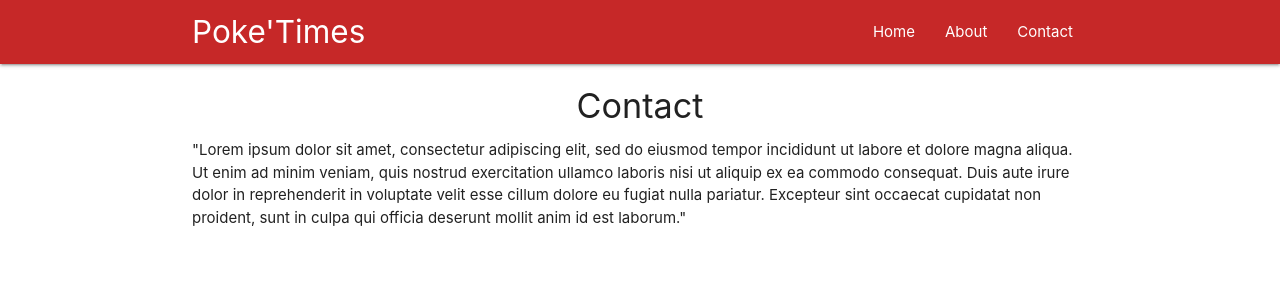
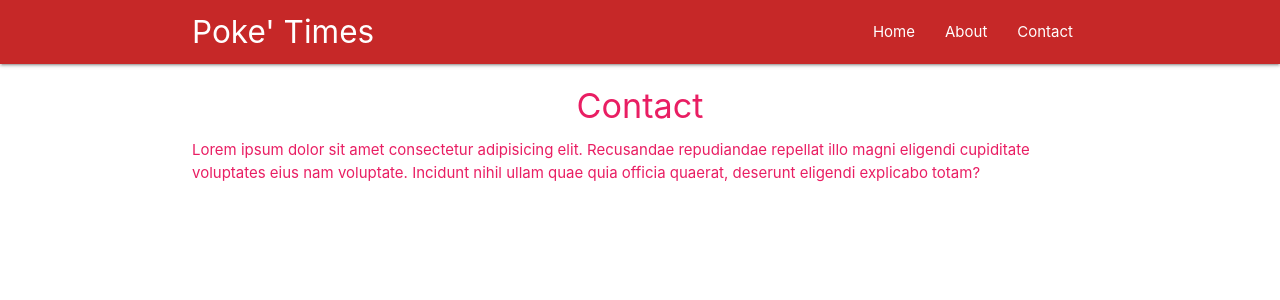
Before and after one commit to iamkiko/react-poketimes, a React (Create React App) app: page /contact in a window 1280 px wide. Shown: the top 300 px of the page. Built offline with nearby package versions, Linux system fonts and the light colour scheme.

Commit message:
created a higher order component to randomize text colour in Contact component + tidied up Navbar

```diff
--- a/src/components/About.js
+++ b/src/components/About.js
@@ -1,12 +1,14 @@
-import React from 'react';
+import React from 'react'
 
 const About = () => {
-    return (
-        <div className="container">
-            <h4 className="center">About</h4>
-            <p>"Lorem ipsum dolor sit amet, consectetur adipiscing elit, sed do eiusmod tempor incididunt ut labore et dolore magna aliqua. Ut enim ad minim veniam, quis nostrud exercitation ullamco laboris nisi ut aliquip ex ea commodo consequat. Duis aute irure dolor in reprehenderit in voluptate velit esse cillum dolore eu fugiat nulla pariatur. Excepteur sint occaecat cupidatat non proident, sunt in culpa qui officia deserunt mollit anim id est laborum."</p>
-        </div>
-    )
+  return (
+    <div>
+      <div className="container">
+        <h4 className="center">About</h4>
+        <p>Lorem ipsum dolor sit amet consectetur adipisicing elit. Recusandae repudiandae repellat illo magni eligendi cupiditate voluptates eius nam voluptate. Incidunt nihil ullam quae quia officia quaerat, deserunt eligendi explicabo totam?</p>
+      </div>
+    </div>
+  )
 }
 
 export default About
--- a/src/components/Contact.js
+++ b/src/components/Contact.js
@@ -1,12 +1,15 @@
-import React from 'react';
+import React from 'react'
+import Rainbow from '../hoc/Rainbow'
 
-const Contact = () => {
-    return (
-        <div className="container">
-            <h4 className="center">Contact</h4>
-            <p>"Lorem ipsum dolor sit amet, consectetur adipiscing elit, sed do eiusmod tempor incididunt ut labore et dolore magna aliqua. Ut enim ad minim veniam, quis nostrud exercitation ullamco laboris nisi ut aliquip ex ea commodo consequat. Duis aute irure dolor in reprehenderit in voluptate velit esse cillum dolore eu fugiat nulla pariatur. Excepteur sint occaecat cupidatat non proident, sunt in culpa qui officia deserunt mollit anim id est laborum."</p>
-        </div>
-    )
+const Contact = (props) => {
+  return (
+    <div>
+      <div className="container">
+        <h4 className="center">Contact</h4>
+        <p>Lorem ipsum dolor sit amet consectetur adipisicing elit. Recusandae repudiandae repellat illo magni eligendi cupiditate voluptates eius nam voluptate. Incidunt nihil ullam quae quia officia quaerat, deserunt eligendi explicabo totam?</p>
+      </div>
+    </div>
+  )
 }
 
-export default Contact
+export default Rainbow(Contact)
--- a/src/components/Navbar.js
+++ b/src/components/Navbar.js
@@ -1,19 +1,18 @@
-import React from 'react'
-import { Link, NavLink } from 'react-router-dom'
+import React from 'react';
+import { Link, NavLink, withRouter } from 'react-router-dom'
 
-const Navbar = () => {
+const Navbar = (props) => {
   return (
     <nav className="nav-wrapper red darken-3">
       <div className="container">
-                <a className="brand-logo">Poke'Times</a>
+        <Link className="brand-logo" to="/">Poke' Times</Link>
         <ul className="right">
-                    <li><Link to="/">Home</Link></li>
-                    <li><NavLink to="/about">About</NavLink></li>
-                    <li><NavLink to="/contact">Contact</NavLink></li>
+          <li><NavLink exact to="/">Home</NavLink></li>
+          <li><NavLink to='/about'>About</NavLink></li>
+          <li><NavLink to='/contact'>Contact</NavLink></li>
         </ul>
       </div>
     </nav>
-    );
+  )
 }
-
-export default Navbar
+export default withRouter(Navbar)
--- /dev/null
+++ b/src/hoc/Rainbow.js
@@ -0,0 +1,17 @@
+import React from 'react'
+
+const Rainbow = (WrappedComponent) => {
+    const colours = ['red', 'pink', 'orange', 'blue', 'green', 'yellow'];
+    const randomColour = colours[Math.floor(Math.random() * 5)];
+    const className = randomColour +'-text';
+
+    return (props) => {
+        return (
+            <div className={className}>
+                <WrappedComponent {...props} />
+            </div>
+        )
+    }
+}
+
+export default Rainbow
```
Lines whose indentation alone changed are shown as unchanged.
